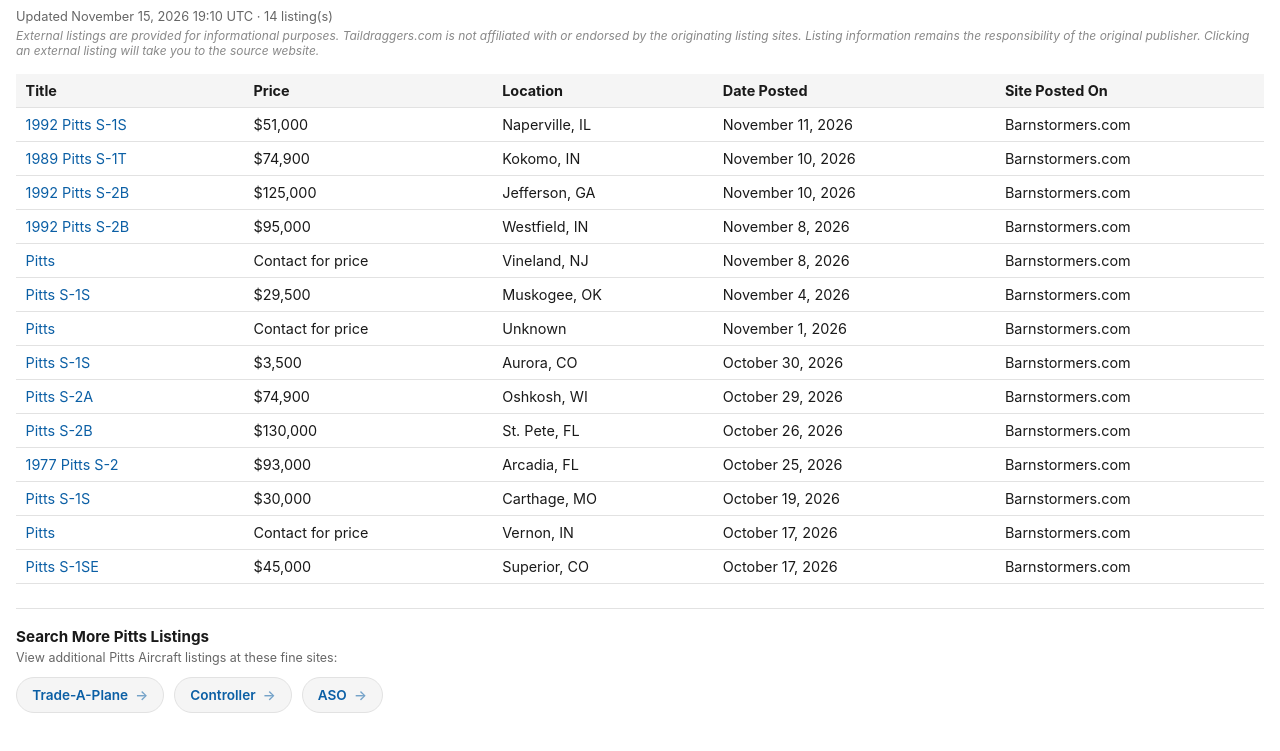
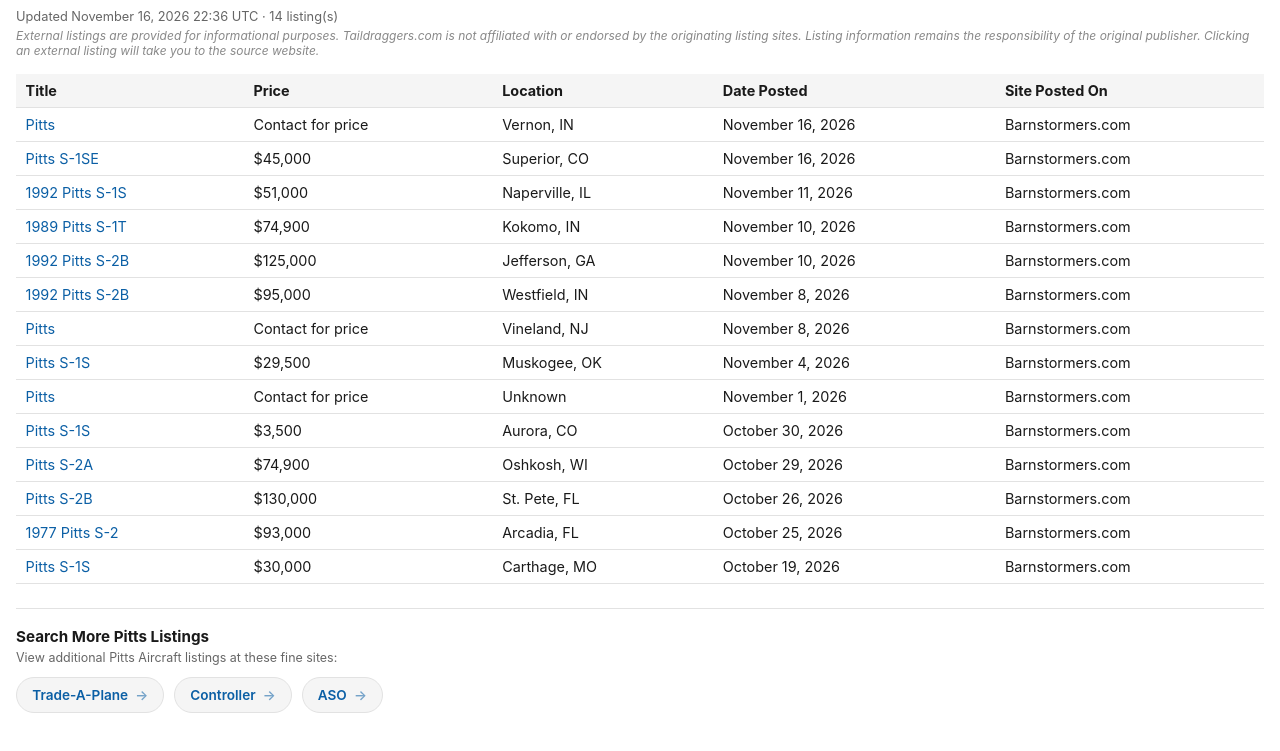
Before and after one commit to taildraggers/pitts, a plain HTML site: page docs/index.html in a window 1280 px wide. Shown: the part 43-794 px from the top of the page. Drawn offline with Linux system fonts and the light colour scheme.

Commit message:
Update Pitts listings (2026-11-16)

```diff
--- a/docs/index.html
+++ b/docs/index.html
@@ -76,13 +76,15 @@
 </head>
 <body>
   <h1>Other Pitts Ads on the Web</h1>
-  <div class="updated">Updated November 15, 2026 19:10 UTC &middot; 14 listing(s)</div>
+  <div class="updated">Updated November 16, 2026 22:36 UTC &middot; 14 listing(s)</div>
   <div class="disclaimer">External listings are provided for informational purposes. Taildraggers.com is not affiliated with or endorsed by the originating listing sites. Listing information remains the responsibility of the original publisher. Clicking an external listing will take you to the source website.</div>
   <table>
     <thead>
       <tr><th>Title</th><th>Price</th><th>Location</th><th>Date Posted</th><th>Site Posted On</th></tr>
     </thead>
     <tbody>
+        <tr><td><a href="https://www.barnstormers.com/classified-1616528-Pitts-Restoration-,-Repair.html" target="_blank" rel="noopener noreferrer">Pitts</a></td><td>Contact for price</td><td>Vernon, IN</td><td>November 16, 2026</td><td>Barnstormers.com</td></tr>
+        <tr><td><a href="https://www.barnstormers.com/classified-2068349-Pitts-S-1SE.html" target="_blank" rel="noopener noreferrer">Pitts S-1SE</a></td><td>$45,000</td><td>Superior, CO</td><td>November 16, 2026</td><td>Barnstormers.com</td></tr>
         <tr><td><a href="https://www.barnstormers.com/classified-2066003-1992-Pitts-S-1S.html" target="_blank" rel="noopener noreferrer">1992 Pitts S-1S</a></td><td>$51,000</td><td>Naperville, IL</td><td>November 11, 2026</td><td>Barnstormers.com</td></tr>
         <tr><td><a href="https://www.barnstormers.com/classified-2082978-1989-Pitts-S-1T.html" target="_blank" rel="noopener noreferrer">1989 Pitts S-1T</a></td><td>$74,900</td><td>Kokomo, IN</td><td>November 10, 2026</td><td>Barnstormers.com</td></tr>
         <tr><td><a href="https://www.barnstormers.com/classified-2071740-1992-Aviat-Pitts-S-2B.html" target="_blank" rel="noopener noreferrer">1992 Pitts S-2B</a></td><td>$125,000</td><td>Jefferson, GA</td><td>November 10, 2026</td><td>Barnstormers.com</td></tr>
@@ -95,8 +97,6 @@
         <tr><td><a href="https://www.barnstormers.com/classified-2057154-For-Sale-BEAUTIFUL-Pitts-S-2B.html" target="_blank" rel="noopener noreferrer">Pitts S-2B</a></td><td>$130,000</td><td>St. Pete, FL</td><td>October 26, 2026</td><td>Barnstormers.com</td></tr>
         <tr><td><a href="https://www.barnstormers.com/classified-2075110-Beautiful-1977-Pitts-S2.html" target="_blank" rel="noopener noreferrer">1977 Pitts S-2</a></td><td>$93,000</td><td>Arcadia, FL</td><td>October 25, 2026</td><td>Barnstormers.com</td></tr>
         <tr><td><a href="https://www.barnstormers.com/classified-2074556-Pitts-S1S-Project.html" target="_blank" rel="noopener noreferrer">Pitts S-1S</a></td><td>$30,000</td><td>Carthage, MO</td><td>October 19, 2026</td><td>Barnstormers.com</td></tr>
-        <tr><td><a href="https://www.barnstormers.com/classified-1616528-Pitts-Restoration-,-Repair.html" target="_blank" rel="noopener noreferrer">Pitts</a></td><td>Contact for price</td><td>Vernon, IN</td><td>October 17, 2026</td><td>Barnstormers.com</td></tr>
-        <tr><td><a href="https://www.barnstormers.com/classified-2068349-Pitts-S-1SE.html" target="_blank" rel="noopener noreferrer">Pitts S-1SE</a></td><td>$45,000</td><td>Superior, CO</td><td>October 17, 2026</td><td>Barnstormers.com</td></tr>
     </tbody>
   </table>
   <div class="more-resources">
```
